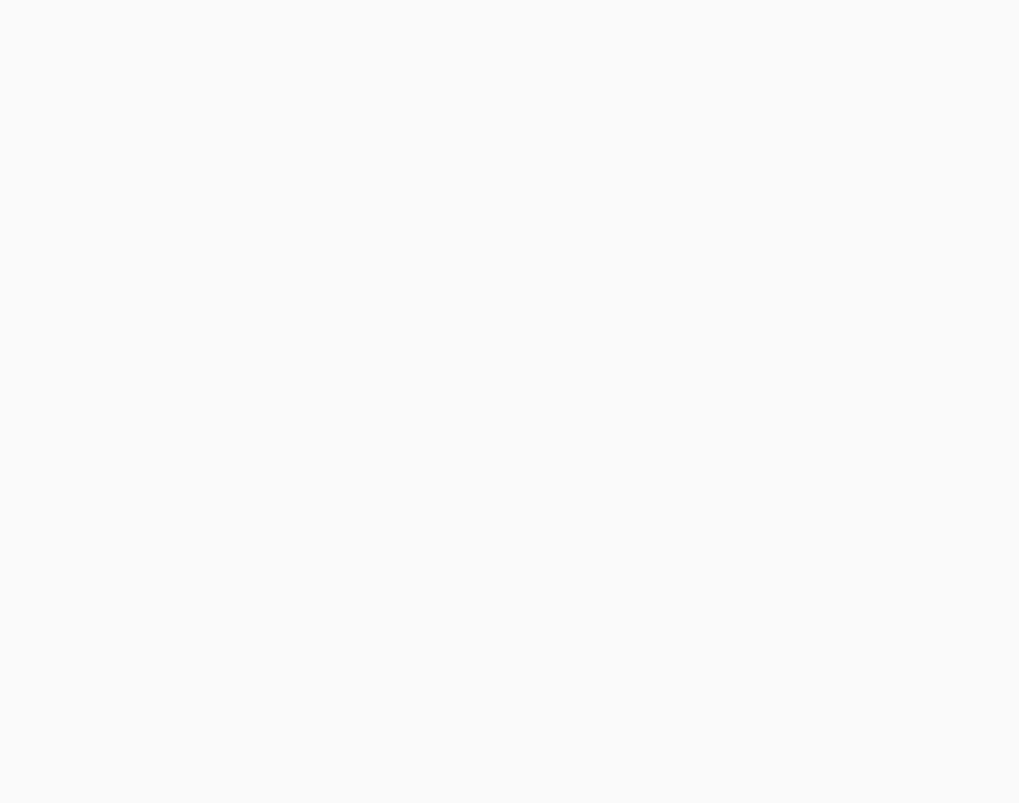
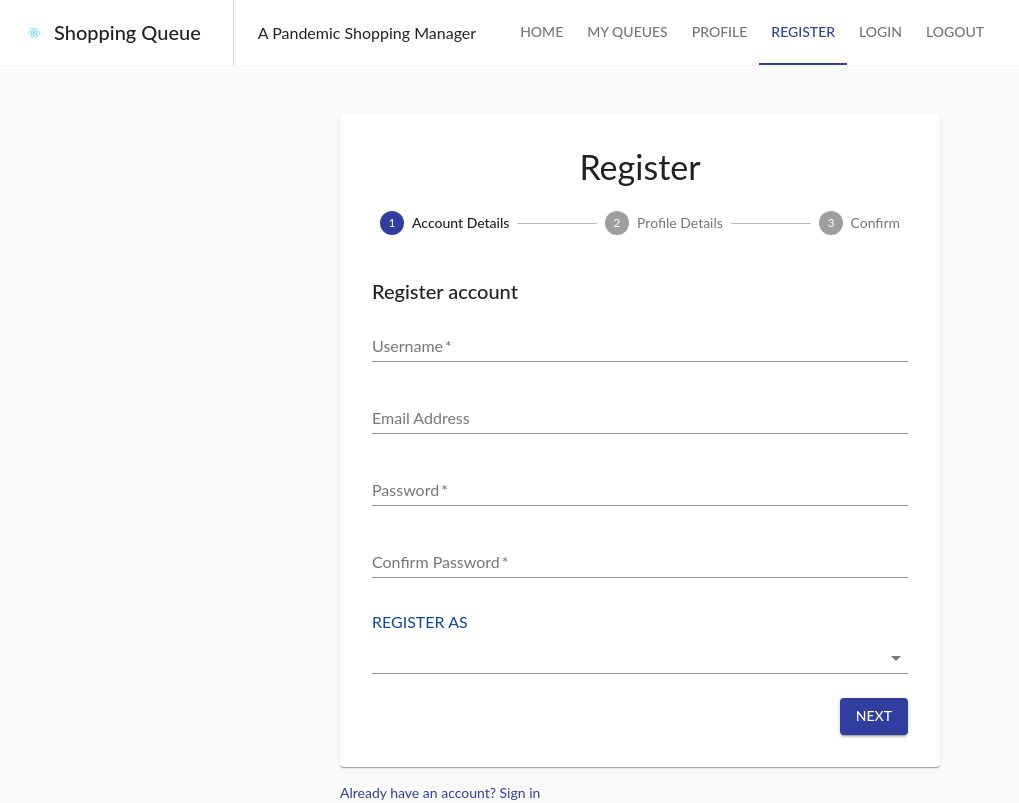
Before and after one commit to larryworm1127/Shopping-Queue, a React (Create React App) app: page /register in a window 1280 px wide. Shown: the whole page, without its empty margins (0-1019 px from the left). Built offline with nearby package versions, Linux system fonts and the light colour scheme.

Commit message:
added register components

```diff
--- /dev/null
+++ b/src/components/Auth/accountDetail.js
@@ -0,0 +1,95 @@
+import * as React from 'react';
+import Typography from '@material-ui/core/Typography';
+import Grid from '@material-ui/core/Grid';
+import TextField from '@material-ui/core/TextField';
+import Select from '@material-ui/core/Select';
+import MenuItem from '@material-ui/core/MenuItem';
+import FormControl from '@material-ui/core/FormControl';
+import withStyles from '@material-ui/core/styles/withStyles';
+
+
+const styles = theme => ({
+  formControlLabel: {
+    textTransform: 'uppercase',
+    marginBottom: theme.spacing(1),
+    marginTop: theme.spacing(1),
+    color: theme.palette.secondary.main
+  },
+  formControl: {
+    width: '100%',
+  },
+});
+
+
+class AccountDetail extends React.Component {
+
+  render() {
+    const { classes } = this.props
+
+    return (
+      <React.Fragment>
+        <Typography variant="h6" gutterBottom>
+          Register account
+        </Typography>
+        <Grid container spacing={3}>
+          <Grid item xs={12}>
+            <TextField
+              required
+              id="username"
+              name="username"
+              label="Username"
+              fullWidth
+              autoComplete="username"
+            />
+          </Grid>
+          <Grid item xs={12}>
+            <TextField
+              id="email"
+              name="email"
+              label="Email Address"
+              fullWidth
+              autoComplete="email"
+            />
+          </Grid>
+          <Grid item xs={12}>
+            <TextField
+              required
+              id="password"
+              name="password"
+              label="Password"
+              type="password"
+              fullWidth
+              autoComplete="password"
+            />
+          </Grid>
+          <Grid item xs={12}>
+            <TextField
+              required
+              id="confirm-password"
+              name="confirm-password"
+              label="Confirm Password"
+              type="password"
+              fullWidth
+              autoComplete="confirm-password"
+            />
+          </Grid>
+          <Grid item xs={12}>
+            <Typography className={classes.formControlLabel}>
+              Register as
+            </Typography>
+
+            <FormControl className={classes.formControl}>
+              <Select>
+                <MenuItem value={1}>Shopper</MenuItem>
+                <MenuItem value={2}>Store Owner</MenuItem>
+                <MenuItem value={3}>Admin</MenuItem>
+              </Select>
+            </FormControl>
+          </Grid>
+        </Grid>
+      </React.Fragment>
+    );
+  }
+}
+
+export default withStyles(styles)(AccountDetail);
--- a/src/components/Auth/login.js
+++ b/src/components/Auth/login.js
@@ -52,7 +52,7 @@ class Login extends React.Component {
     const { classes } = this.props;
 
     return (
-      <div>
+      <React.Fragment>
         <NavBar currentPath={this.props.location.pathname}/>
 
         <Container component="main" maxWidth="xs">
@@ -72,10 +72,10 @@ class Login extends React.Component {
                 margin="normal"
                 required
                 fullWidth
-                id="email"
-                label="Email Address"
-                name="email"
-                autoComplete="email"
+                id="username"
+                label="Username"
+                name="username"
+                autoComplete="username"
                 autoFocus
               />
 
@@ -140,7 +140,7 @@ class Login extends React.Component {
             </form>
           </div>
         </Container>
-      </div>
+      </React.Fragment>
     );
   }
 }
--- /dev/null
+++ b/src/components/Auth/profileDetail.js
@@ -0,0 +1,51 @@
+import * as React from 'react';
+import Typography from '@material-ui/core/Typography';
+import Grid from '@material-ui/core/Grid';
+import TextField from '@material-ui/core/TextField';
+
+class ProfileDetail extends React.Component {
+
+  render() {
+    return (
+      <React.Fragment>
+        <Typography variant="h6" gutterBottom>
+          Profile details
+        </Typography>
+        <Grid container spacing={3}>
+          <Grid item xs={12} sm={6}>
+            <TextField
+              required
+              id="firstName"
+              name="firstName"
+              label="First name"
+              fullWidth
+              autoComplete="given-name"
+            />
+          </Grid>
+          <Grid item xs={12} sm={6}>
+            <TextField
+              required
+              id="lastName"
+              name="lastName"
+              label="Last name"
+              fullWidth
+              autoComplete="family-name"
+            />
+          </Grid>
+          <Grid item xs={12}>
+            <TextField
+              required
+              id="address"
+              name="address"
+              label="Address"
+              fullWidth
+              autoComplete="address"
+            />
+          </Grid>
+        </Grid>
+      </React.Fragment>
+    )
+  }
+}
+
+export default ProfileDetail;
--- /dev/null
+++ b/src/components/Auth/register.js
@@ -0,0 +1,133 @@
+import React from 'react';
+import CssBaseline from '@material-ui/core/CssBaseline';
+import Paper from '@material-ui/core/Paper';
+import Stepper from '@material-ui/core/Stepper';
+import Step from '@material-ui/core/Step';
+import StepLabel from '@material-ui/core/StepLabel';
+import Button from '@material-ui/core/Button';
+import Typography from '@material-ui/core/Typography';
+import AccountDetail from './accountDetail';
+import withStyles from '@material-ui/core/styles/withStyles';
+import NavBar from '../navbar';
+import Link from '@material-ui/core/Link';
+import ProfileDetail from './profileDetail';
+
+
+const styles = theme => ({
+  appBar: {
+    position: 'relative',
+  },
+  layout: {
+    width: 'auto',
+    marginLeft: theme.spacing(2),
+    marginRight: theme.spacing(2),
+    [theme.breakpoints.up(600 + theme.spacing(2) * 2)]: {
+      width: 600,
+      marginLeft: 'auto',
+      marginRight: 'auto',
+    },
+  },
+  paper: {
+    marginTop: theme.spacing(6),
+    marginBottom: theme.spacing(2),
+    padding: theme.spacing(4),
+  },
+  stepper: {
+    padding: theme.spacing(3, 0, 5),
+  },
+  buttons: {
+    display: 'flex',
+    justifyContent: 'flex-end',
+  },
+  button: {
+    marginTop: theme.spacing(3),
+    marginLeft: theme.spacing(1),
+  },
+});
+
+const steps = ['Account Details', 'Profile Details', 'Confirm'];
+
+function getStepContent(step) {
+  switch (step) {
+    case 0:
+      return <AccountDetail/>;
+    case 1:
+      return <ProfileDetail/>;
+    case 2:
+      return <div>test</div>;
+    default:
+      throw new Error('Unknown step');
+  }
+}
+
+class Register extends React.Component {
+  state = {
+    activeStep: 0,
+    setActiveStep: 0
+  };
+
+  handleNext = () => {
+    this.setState(previousState => {
+      return {
+        activeStep: previousState.activeStep + 1
+      };
+    });
+  };
+
+  handleBack = () => {
+    this.setState(previousState => {
+      return {
+        activeStep: previousState.activeStep - 1
+      };
+    });
+  };
+
+  render() {
+    const { classes } = this.props;
+
+    return (
+      <React.Fragment>
+        <CssBaseline/>
+        <NavBar currentPath={this.props.location.pathname}/>
+
+        <div className={classes.layout}>
+          <Paper className={classes.paper}>
+            <Typography component="h1" variant="h4" align="center">
+              Register
+            </Typography>
+            <Stepper activeStep={this.state.activeStep} className={classes.stepper}>
+              {steps.map((label) => (
+                <Step key={label}>
+                  <StepLabel>{label}</StepLabel>
+                </Step>
+              ))}
+            </Stepper>
+
+            {getStepContent(this.state.activeStep)}
+            <div className={classes.buttons}>
+              {this.state.activeStep !== 0 && (
+                <Button onClick={this.handleBack} className={classes.button}>
+                  Back
+                </Button>
+              )}
+              <Button
+                variant="contained"
+                color="primary"
+                onClick={this.handleNext}
+                className={classes.button}
+              >
+                {this.state.activeStep === steps.length - 1 ? 'Register' : 'Next'}
+              </Button>
+            </div>
+          </Paper>
+
+          <Link href="/login" variant="body2">
+            Already have an account? Sign in
+          </Link>
+        </div>
+      </React.Fragment>
+    );
+  }
+}
+
+export default withStyles(styles)(Register);
--- a/src/components/Home/index.js
+++ /dev/null
@@ -1,13 +0,0 @@
-import React from 'react';
-import NavBar from '../navbar';
-
-/* Component for the Home page */
-class Home extends React.Component {
-  render() {
-    return (
-      <NavBar currentPath={this.props.location.pathname}/>
-    );
-  }
-}
-
-export default Home;
--- a/src/components/Queue/index.js
+++ b/src/components/Queue/index.js
@@ -10,6 +10,7 @@ import NavBar from "../navbar";
 
 // Importing utils/required methods
 import { addStudent } from "../../utils/queue";
+import CssBaseline from '@material-ui/core/CssBaseline';
 
 class Queue extends React.Component {
   // React 'state'.
@@ -46,6 +47,7 @@ class Queue extends React.Component {
   render() {
     return (
       <div className="App">
+        <CssBaseline/>
         <NavBar currentPath={this.props.location.pathname}/>
         {/* Header component with text props. */}
         <Header
--- a/src/components/navbar.js
+++ b/src/components/navbar.js
@@ -81,7 +81,7 @@ class NavBar extends React.Component {
         return 1;
       case '/profile':
         return 2;
-      case '/signup':
+      case '/register':
         return 3;
       case '/login':
         return 4;
--- a/src/components/routes.js
+++ b/src/components/routes.js
@@ -1,9 +1,9 @@
 import React from 'react';
 import { BrowserRouter, Route, Switch } from 'react-router-dom';
-import Home from './Home';
+import Home from './home';
 import Queue from './Queue';
 import Login from './Auth/login';
-import Signup from './Auth/signup';
+import Register from './Auth/register';
 import Profile from './Profile/profile';
 
 export default props => (
@@ -12,7 +12,7 @@ export default props => (
       <Route exact path='/' component={Home}/>
       <Route exact path='/queue' component={Queue}/>
       <Route exact path='/login' component={Login}/>
-      <Route exact path='/signup' component={Signup}/>
+      <Route exact path='/register' component={Register}/>
       <Route exact path='/profile' component={Profile}/>
     </Switch>
   </BrowserRouter>
--- a/src/utils/Menu.js
+++ b/src/utils/Menu.js
@@ -13,8 +13,8 @@ const Menu = [
   },
   // Add mechanism so that nav bar shows these based on user auth status
   {
-    label: 'Signup',
-    pathname: '/signup'
+    label: 'Register',
+    pathname: '/register'
   },
   {
     label: 'Login',
```
Also changed, not shown: src/components/Home/styles.css (deleted, +0 -35 lines), src/components/home.js (renamed from src/components/Auth/signup.js, +4 -5 lines), src/components/Home/static/home-books.jpg (deleted).
